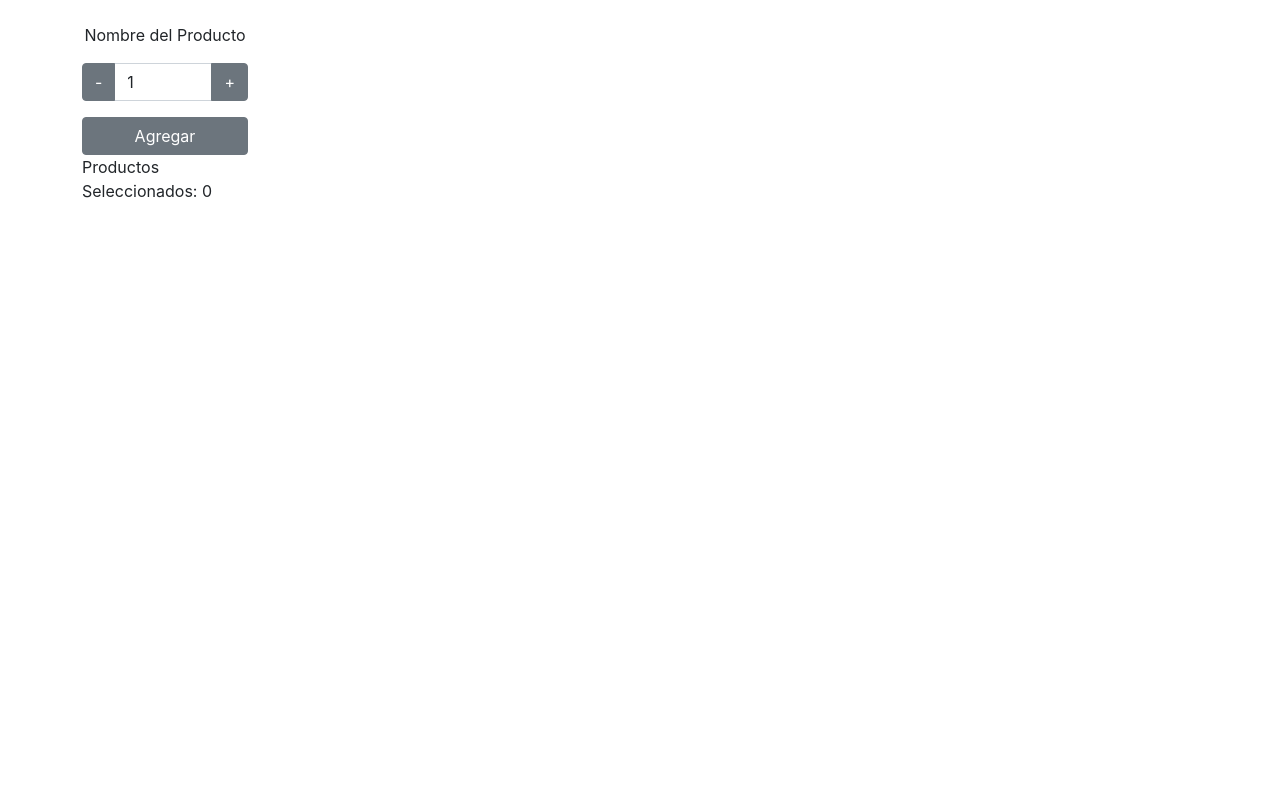
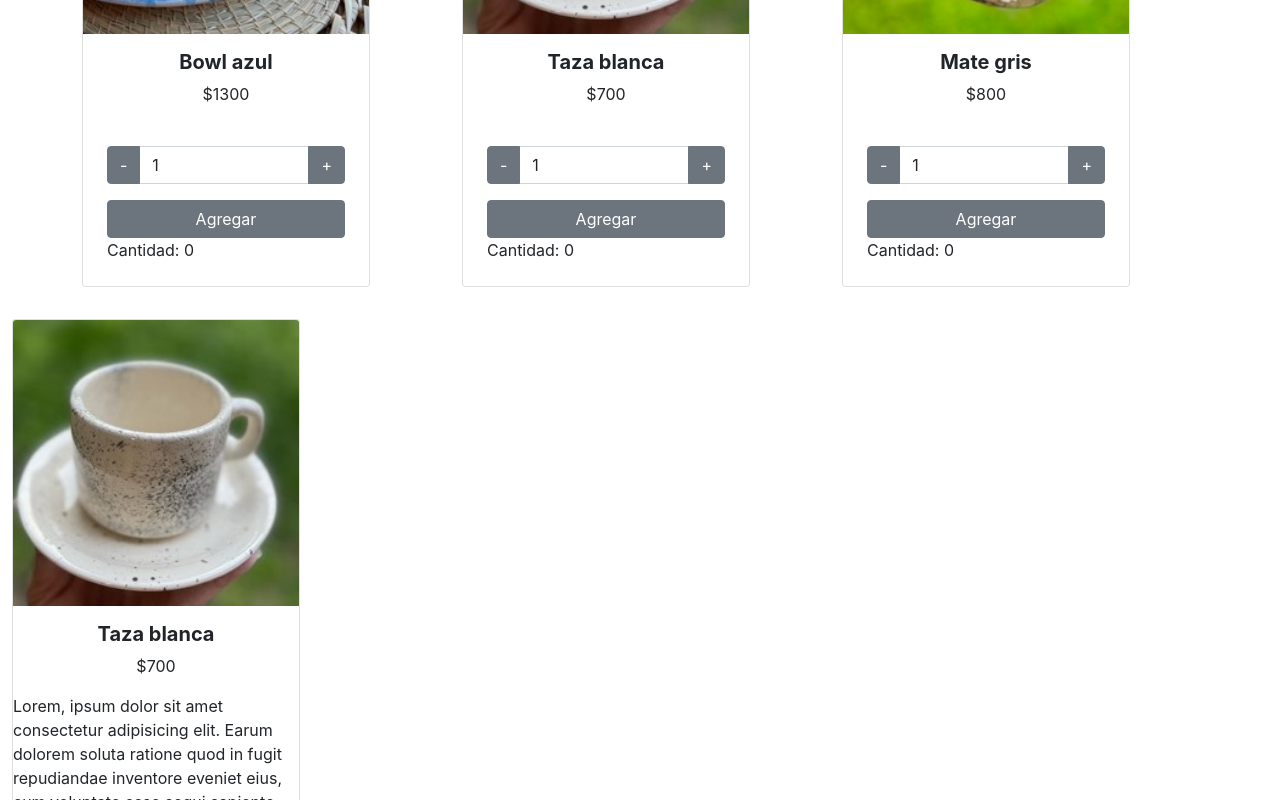
Before and after one commit to JoacoGs/Ceramicando-GimenezSaplana, a React (Create React App) app: page /productos in a window 1280 px wide. Shown: the part 960-1760 px from the top of the page. Before the commit the page ends 1227 px from the top, so only its background shows below. Built offline with nearby package versions, Linux system fonts and the light colour scheme.

Commit message:
Desafío: Detalle de Producto

```diff
--- a/package.json
+++ b/package.json
@@ -10,6 +10,7 @@
     "react": "^18.2.0",
     "react-bootstrap": "^2.5.0",
     "react-dom": "^18.2.0",
+    "react-router-dom": "^6.3.0",
     "react-scripts": "5.0.1",
     "web-vitals": "^2.1.4"
   },
--- a/src/App.js
+++ b/src/App.js
@@ -1,7 +1,8 @@
 import "./App.css";
 import NavBar from "./components/NavBar";
-import ItemCount from "./components/ItemCount";
 import ItemListContainer from "./components/ItemListContainer";
+import { BrowserRouter, Routes, Route } from "react-router-dom";
+import ItemDetailContainer from "./components/ItemDetailContainer";
 
 function App() {
   return (
@@ -9,7 +10,7 @@ function App() {
       <NavBar />
       <hr />
       <ItemListContainer />
-      <ItemCount stock={5} initial={1} onAdd={0} />
+      <ItemDetailContainer />
     </div>
   );
 }
--- a/src/components/Item.jsx
+++ b/src/components/Item.jsx
@@ -1,5 +1,6 @@
 import React from "react";
 import Card from 'react-bootstrap/Card';
+import ItemCount from "./ItemCount";
 
 
 const Item = ({id, nombre, imagen, precio}) => {
@@ -11,6 +12,7 @@ const Item = ({id, nombre, imagen, precio}) => {
             <Card.Title className="text-center"><b>{nombre}</b></Card.Title>
             <Card.Text className="text-center"> ${precio}</Card.Text>
             </Card.Body>
+            <ItemCount stock={10} initial={1} onAdd={0} />
             </Card>
         </div>
     )
--- a/src/components/ItemCount.jsx
+++ b/src/components/ItemCount.jsx
@@ -1,5 +1,5 @@
-import React from "react";
-import { useState } from "react";
+import React from 'react';
+import { useState } from 'react';
 import Form from 'react-bootstrap/Form';
 import InputGroup from 'react-bootstrap/InputGroup';
 
@@ -28,10 +28,10 @@ const ItemCount = ({stock, initial, onAdd}) => {
         }
 
     return (
-        <div className="container py-5">
+        <div className="container py-2">
             <div className="row">
-                <div className="col-md-2">
-                    <p className="text-center">Nombre del Producto</p>
+                <div className="col-md-12">
+                    <p className="text-center"></p>
                     <InputGroup>
                     <input type="button" className="btn btn-secondary" value="-" onClick={() => {decrementarCantidad (cantidad - 1)}} />
                         <Form.Control type="text" value={cantidad} onChange={()=> {}} />
@@ -40,7 +40,7 @@ const ItemCount = ({stock, initial, onAdd}) => {
                     <div className="d-grid gap-2 pt-3">
                         <input type="button" className="btn btn-secondary" value="Agregar" onClick={() => {agregarProductos ()}} />
                     </div>
-                    <p>Productos Seleccionados: {itemAdd}</p>
+                    <p>Cantidad: {itemAdd}</p>
                 </div>
             </div>
         </div>
--- /dev/null
+++ b/src/components/ItemDetail.jsx
@@ -0,0 +1,20 @@
+import React from 'react';
+import Card from 'react-bootstrap/Card';
+import ItemCount from './ItemCount';
+
+const ItemDetail = ({ item }) => {
+    return (
+        <div className="col-md-4 py-3">
+            <Card style={{ width: '18rem' }}>
+            <Card.Img variant="top" src={item.imagen} alt={item.nombre}/>
+            <Card.Body>
+            <Card.Title className="text-center"><b>{item.nombre}</b></Card.Title>
+            <Card.Text className="text-center"> ${item.precio}</Card.Text>
+            </Card.Body> Lorem, ipsum dolor sit amet consectetur adipisicing elit. Earum dolorem soluta ratione quod in fugit repudiandae inventore eveniet eius, cum voluptate esse sequi sapiente aut error at blanditiis sint minima!
+            <ItemCount stock={5} initial={1} onAdd={0} />
+            </Card>
+        </div>
+    );
+};
+
+export default ItemDetail;
--- /dev/null
+++ b/src/components/ItemDetailContainer.jsx
@@ -0,0 +1,32 @@
+import React, { useEffect, useState } from "react";
+import {productos} from './productos';
+import ItemDetail from "./ItemDetail";
+
+const ItemDetailContainer = () => {
+    const [item, setItem] = useState({})
+
+    useEffect(() =>{
+        const getProducto = () =>
+            new Promise ((res, rej)=>{
+                const producto = productos.find ((prod) => prod.id === 5)
+                setTimeout(() => {
+                    res(producto)
+                }, 2000);
+            });
+
+            getProducto()
+            .then((info)=>{
+                setItem(info)
+            })
+            .catch((error)=>{
+                console.log(error)
+            })
+    }, [])
+    return (
+        <div style={{minHeight: '70vh'}}>
+            <ItemDetail item={item} />
+        </div>
+    );
+};
+
+export default ItemDetailContainer;
--- a/src/components/ItemListContainer.jsx
+++ b/src/components/ItemListContainer.jsx
@@ -1,55 +1,32 @@
-import React, { useEffect } from "react";
-import { useState } from "react";
+import React, { useEffect, useState } from "react";
+import { productos } from "./productos";
 import ItemList from "./ItemList";
-import cuencoblanco from "./images/cuenco.jpg"
-import cuencogris from "./images/cuencogris.jpg"
-import bowlgris from "./images/bowls.jpg"
-import bowlazul from "./images/bowlazul.jpg"
-import tazablanca from "./images/taza.jpg"
-import mategris from "./images/mate.jpg"
 
-const ItemListContainer = () => {
+const ItemListContainer = (props) => {
     const [items, setItems] = useState([]);
 
-    /* useEffect(() => {
-        const promesa = async () => {
-            await new Promise((resolve, reject) => {
+    useEffect(() => {
+        const getProductos = () =>
+            new Promise ((res, rej) => {
                 setTimeout(() => {
-                    resolve(productos);
-                }, 2000);
+                    res(productos);
+                }, 500);
             });
-        };
-        promesa.then((respuesta) => {
-            setItems(respuesta);
-        });
-    }, []); */
 
-    useEffect(() => {
-        const productos = [
-            {"id":1, "nombre":"Cuenco blanco", "imagen":cuencoblanco, "precio":1500},
-            {"id":2, "nombre":"Cuenco gris", "imagen":cuencogris,"precio":2000},
-            {"id":3, "nombre":"Bowl gris", "imagen":bowlgris, "precio":1300},
-            {"id":4, "nombre":"Bowl azul", "imagen":bowlazul, "precio":1300},
-            {"id":5, "nombre":"Taza blanca", "imagen":tazablanca,"precio":700},
-            {"id":6, "nombre":"Mate gris", "imagen":mategris, "precio":800}
-        ];
-
-        const getProductos = new Promise ((resolve) => {
-            setTimeout (() => {
-                resolve (productos);
-            }, 2000);
-        });
-
-        getProductos.then((respuesta) => {
-            setItems(respuesta);
-        });
-    }, [])
+        getProductos()
+            .then((data) => {
+                setItems(data);
+            })
+            .catch((error) => {
+                console.log(error);
+            });
+    }, []);
 
     return (
         <div className="container">
             <ItemList items={items} />
         </div>
-    )
-}
+    );
+};
 
 export default ItemListContainer;
--- /dev/null
+++ b/src/components/productos.jsx
@@ -0,0 +1,56 @@
+import cuencoblanco from "./images/cuenco.jpg";
+import cuencogris from "./images/cuencogris.jpg";
+import bowlgris from "./images/bowls.jpg";
+import bowlazul from "./images/bowlazul.jpg";
+import tazablanca from "./images/taza.jpg";
+import mategris from "./images/mate.jpg";
+
+export const productos = [
+    {
+        id: 1,
+        nombre: "Cuenco blanco",
+        imagen: cuencoblanco,
+        precio: 1500,
+        stock: 10
+    },
+
+    {
+        IDBDatabase:2,
+        nombre: "Cuenco gris",
+        imagen: cuencogris,
+        precio: 2000,
+        stock: 10
+    },
+
+    {
+        id: 3,
+        nombre: "Bowl gris",
+        imagen: bowlgris,
+        precio: 1300,
+        stock: 10
+    },
+
+    {
+        id: 4,
+        nombre: "Bowl azul",
+        imagen: bowlazul,
+        precio: 1300,
+        stock: 10
+    },
+
+    {
+        id: 5,
+        nombre: "Taza blanca",
+        imagen: tazablanca,
+        precio: 700,
+        stock: 10
+    },
+
+    {
+        id: 6,
+        nombre: "Mate gris",
+        imagen: mategris,
+        precio: 800,
+        stock: 10
+    }
+];
```
Also changed, not shown: 1 other file (tests, documents, lock files or other folders).
